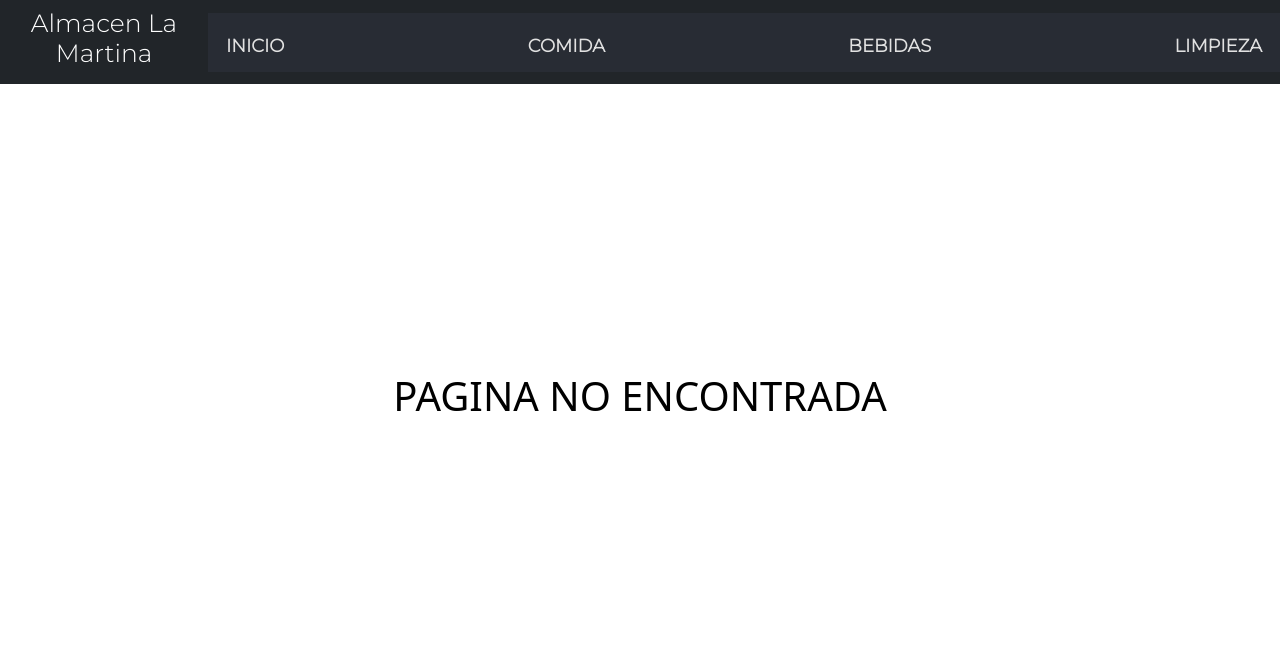
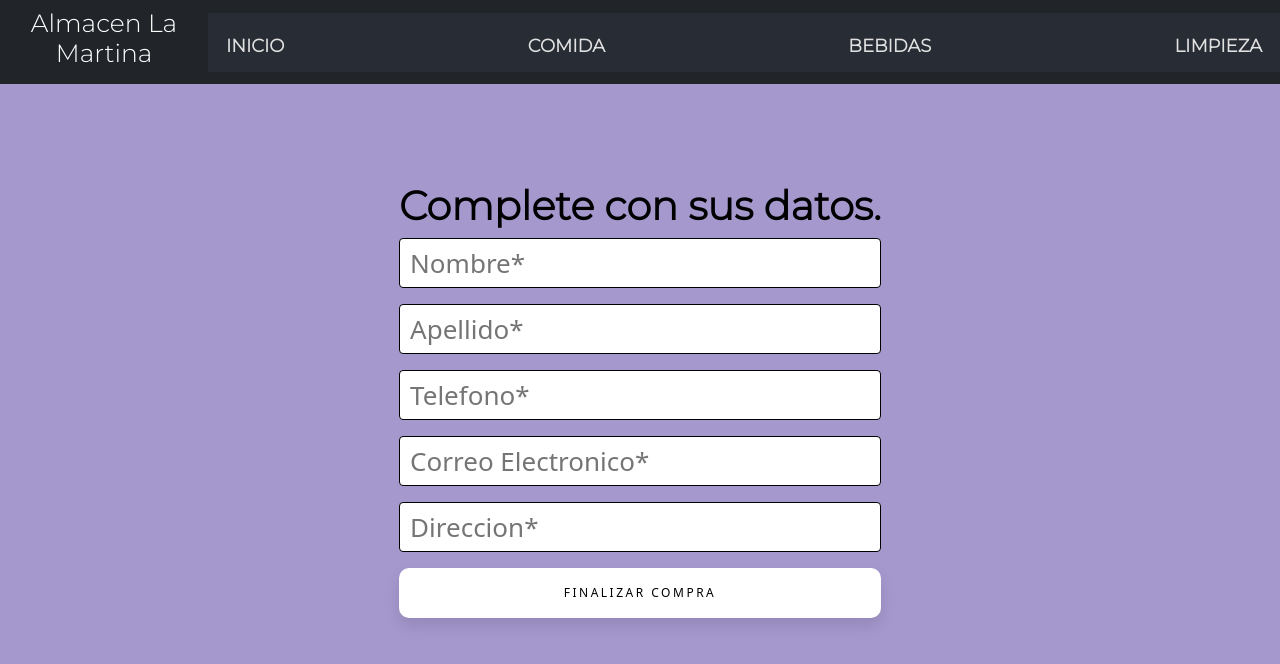
Before and after one commit to sEENKS2/tienda-luchini, a React (Create React App) app: page /checkout in a window 1280 px wide. Shown: the top 664 px of the page. Built offline with nearby package versions, Linux system fonts and the light colour scheme.

Commit message:
Se agrego Toastify, ReactHookForm y mejoro la implementacion con firebase

```diff
--- a/package.json
+++ b/package.json
@@ -12,8 +12,10 @@
     "react": "^18.1.0",
     "react-bootstrap": "^2.3.1",
     "react-dom": "^18.1.0",
+    "react-hook-form": "^7.32.1",
     "react-router-dom": "^6.3.0",
     "react-scripts": "^5.0.1",
+    "react-toastify": "^9.0.4",
     "web-vitals": "^2.1.4"
   },
   "scripts": {
--- a/src/App.css
+++ b/src/App.css
@@ -1,13 +1,9 @@
-.titu {
-  color: black;
-}
-
 .App {
   text-align: center;
 }
 
 div.root {
-  background-color: #ffe6e6;
+  background-color: #ffffff;
 }
 
 .App-logo {
@@ -22,7 +18,7 @@ div.root {
 }
 
 .App-header {
-  background-color: #ffffff;
+  background-color: #a498cd;
   min-height: 100vh;
   display: flex;
   flex-direction: column;
--- a/src/App.js
+++ b/src/App.js
@@ -2,10 +2,11 @@ import './App.css';
 import Navegacion from './components/NavBar';
 import ItemListContainer from './components/ItemListContainer/ItemListContainer';
 import ItemDetailContainer from './components/ItemDetailContainer/ItemDetailContainer';
+import Checkout from './components/Checkout/Checkout';
 import { BrowserRouter, Routes, Route } from 'react-router-dom';
 import Cart from './components/Cart/Cart';
 import { CartContextProvider } from './context/CartContext';
-
+import {ToastContainer} from 'react-toastify';
 
 function App() {
 
@@ -13,6 +14,7 @@ function App() {
     <div className="App">
       <header className="App-header">
         <CartContextProvider>
+          <ToastContainer/>
           <BrowserRouter>
             <Navegacion />
             <Routes>
@@ -20,6 +22,7 @@ function App() {
               <Route path='/category/:categoryId' element={<ItemListContainer greeting={"Productos por categoria"} />} />
               <Route path='/detail/:productId' element={<ItemDetailContainer />} />
               <Route path='/cart' element={<Cart />} />
+              <Route path='/checkout' element={<Checkout />} />
               <Route path='*' element={<h1 className='titu'>PAGINA NO ENCONTRADA</h1>} />
             </Routes>
           </BrowserRouter>
--- a/src/components/Cart/Cart.js
+++ b/src/components/Cart/Cart.js
@@ -19,20 +19,22 @@ const Cart = () => {
                     {cart.map(prod => {
                         return (
                             <div key={prod.id} className="container polaroid">
-                                <div className="itemFuente cart">
+                                <div className="itemFuente container cart">
                                     <div>{prod.name}</div>
                                     <div>Cantidad: {prod.quantity}</div>
                                     <div>Precio por unidad: ${prod.price}</div>
                                     <div>Subtotal: ${prod.price * prod.quantity}</div>
                                     <br />
-                                    <button className="button2" onClick={() => removeItem(prod.id)}><span>X</span></button>
+                                    <button className="button1" onClick={() => removeItem(prod.id)}><span>X</span></button>
                                 </div>
                             </div>
                         )
                     })}
+                    <br/>
                     <h1>Total: ${total}</h1>
                     <br/>
-                    <button className="button2" onClick={() => cartClear()}><span>Limpiar carrito</span></button>
+                        <Link to='/checkout'><button className="button1">Finalizar compra</button></Link>
+                        <button className="button1" onClick={() => cartClear()}>Limpiar carrito</button>
                 </div>
             </div>
         )
--- /dev/null
+++ b/src/components/Checkout/Checkout.js
@@ -0,0 +1,100 @@
+import React, { useContext, useState } from "react";
+import { useForm } from "react-hook-form";
+import CartContext from "../../context/CartContext";
+import { addDoc, collection, getDocs, query, where, documentId, writeBatch } from "firebase/firestore";
+import { toast } from "react-toastify";
+import { db } from "../../services/firebase";
+import 'react-toastify/dist/ReactToastify.css';
+import '../Checkout/checkout.css'
+
+const Checkout = () => {
+
+    const [loading, setLoading] = useState(false)
+
+    const {cart, total, cartClear} = useContext(CartContext)
+
+    const {register, handleSubmit, reset, formState, formState: {errors}} = useForm()
+
+    React.useEffect(() => {
+        if (formState.isSubmitSuccessful) {
+            reset()
+        };
+    }, [formState, reset]);
+
+    const onSubmit = (buyer) => {
+
+        setLoading(true)
+
+        const objOrder = {
+            buyer: buyer,
+            items: cart,
+            total: total
+        }
+
+        const ids = cart.map(prod => prod.id)
+
+        const outOfStock = []
+
+        const batch = writeBatch(db)
+
+        const collectionRef = collection(db, 'products')
+
+        getDocs(query(collectionRef, where(documentId(), 'in', ids)))
+            .then(response => {
+                response.docs.forEach(doc => {
+                    const dataDoc = doc.data()
+
+                    const prodQuantity = cart.find(prod => prod.id === doc.id)?.quantity
+
+                    if(dataDoc.stock >= prodQuantity) {
+                        batch.update(doc.ref, { stock: dataDoc.stock - prodQuantity})
+                    } else {
+                        outOfStock.push({ id: doc.id, ...dataDoc })
+                    }
+                })
+            }).then(() => {
+                if(outOfStock.length === 0) {
+                    const collectionRef = collection(db, 'orders')
+                    return addDoc(collectionRef, objOrder)
+
+                } else {
+                    return Promise.reject({ type: 'sin_stock', products: outOfStock})
+                }
+            }).then(({id}) => {
+                batch.commit()
+                cartClear()
+                toast.success('¡Se genero la orden con éxito!')
+                toast.success(`Nro de orden: ${id}`)
+            }).catch(error => {
+                toast.warning(error)
+                toast.warning('Algunos productos no tienen stock')
+            }).finally(() => {
+                setLoading(false)
+            })
+    }
+
+    if(loading) {
+        return <h1>Generando orden...</h1>
+    }
+
+    return (
+        <div>
+            <form onSubmit={handleSubmit(onSubmit)}>
+                <h1 className="datos">Complete con sus datos.</h1>
+                <input {...register("nombre", {required: 'Campo obligatorio.'})} placeholder="Nombre*"></input>
+                <p>{errors.nombre?.message}</p>
+                <input {...register("apellido", {required: 'Campo obligatorio.'})} placeholder="Apellido*"></input>
+                <p>{errors.apellido?.message}</p>
+                <input {...register("telefono", {required: 'Campo obligatorio.'})} placeholder="Telefono*"></input>
+                <p>{errors.telefono?.message}</p>
+                <input {...register("email", {required: 'Campo obligatorio.'})} placeholder="Correo Electronico*"></input>
+                <p>{errors.email?.message}</p>
+                <input {...register("direccion", {required: 'Campo obligatorio.'})} placeholder="Direccion*"></input>
+                <p>{errors.direccion?.message}</p>
+                <input className="bDatos" type="submit" value={'Finalizar compra'} />
+            </form>
+        </div>
+    )
+}
+
+export default Checkout
--- /dev/null
+++ b/src/components/Checkout/checkout.css
@@ -0,0 +1,57 @@
+@import url('https://fonts.googleapis.com/css2?family=Montserrat:wght@300&display=swap');
+
+input {
+    border: 1px solid black;
+    border-radius: 4px;
+    width: 100%;
+    height: 50px;
+    padding: 5px 10px;
+    margin: 8px 0;
+    box-sizing: border-box;
+}
+
+input:focus {
+    border: 3px solid #23c483;
+    transition: 0.5s;
+}
+
+p {
+    font-family: 'Montserrat', sans-serif;
+    color: red;
+    font-size: 15px;
+    font-weight: bold;
+}
+
+.datos {
+    font-family: 'Montserrat', sans-serif;
+    font-weight: 800;
+    color: black;
+}
+
+.bDatos {
+    padding: 0.5em 1.3em;
+    font-size: 12px;
+    text-transform: uppercase;
+    letter-spacing: 2.5px;
+    font-weight: 500;
+    color: #000;
+    background-color: #fff;
+    border: none;
+    border-radius: 10px;
+    box-shadow: 0px 8px 15px rgba(0, 0, 0, 0.1);
+    transition: all 0.3s ease 0s;
+    cursor: pointer;
+    outline: none;
+    text-decoration: none;
+  }
+
+  .bDatos:hover {
+    background-color: #23c483;
+    box-shadow: 0px 15px 20px rgba(46, 229, 157, 0.4);
+    color: #fff;
+    transform: translateY(-7px);
+  }
+
+  .bDatos:active {
+    transform: translateY(-1px);
+  }
--- a/src/components/ItemDetail/ItemDetail.js
+++ b/src/components/ItemDetail/ItemDetail.js
@@ -31,7 +31,7 @@ const ItemDetail = ({id, name, img, category, description, price, stock}) => {
                 <h1 className='itemFuente list'>Disponible: {stock}</h1>
             </div>
             { quantity > 0
-            ? <Link className='container' to={'/cart'}><button className='button1'>Finalizar compra</button></Link>
+            ? <Link className='container' to={'/cart'}><button className='button1'>Ir al carrito</button></Link>
             : <ItemCount stock={stock} onConfirm={handleOnAdd} initial={getProduct(id)?.quantity}/>}
         </div>
 
--- a/src/item.css
+++ b/src/item.css
@@ -43,64 +43,3 @@ div.polaroid {
     justify-content: space-evenly;
     align-content: flex-end;
 }
-
-.button2 {
-    position: relative;
-    display: flex;
-    justify-content: center;
-    align-items: center;
-    border-radius: 5px;
-    background: #531818;
-    font-family: "Montserrat", sans-serif;
-    box-shadow: 0px 6px 24px 0px rgba(0, 0, 0, 0.2);
-    overflow: hidden;
-    border: none;
-   }
-
-   .button2:after {
-    content: " ";
-    width: 0%;
-    height: 100%;
-    background: #33a511;
-    position: absolute;
-    transition: all 0.4s ease-in-out;
-    right: 0;
-   }
-
-   .button2:hover::after {
-    right: auto;
-    left: 0;
-    width: 100%;
-   }
-
-   .button2 span {
-    text-align: center;
-    text-decoration: none;
-    width: 100%;
-    padding: 5px 5px;
-    color: #fff;
-    font-size: 0.7em;
-    font-weight: 700;
-    letter-spacing: 0.3em;
-    z-index: 20;
-    transition: all 0.3s ease-in-out;
-   }
-
-   .button2:hover span {
-    color: #000000;
-    animation: scaleUp 0.3s ease-in-out;
-   }
-
-   @keyframes scaleUp {
-    0% {
-     transform: scale(1);
-    }
-
-    50% {
-     transform: scale(0.95);
-    }
-
-    100% {
-     transform: scale(1);
-    }
-   }
```
Also changed, not shown: 1 other file (tests, documents, lock files or other folders).
